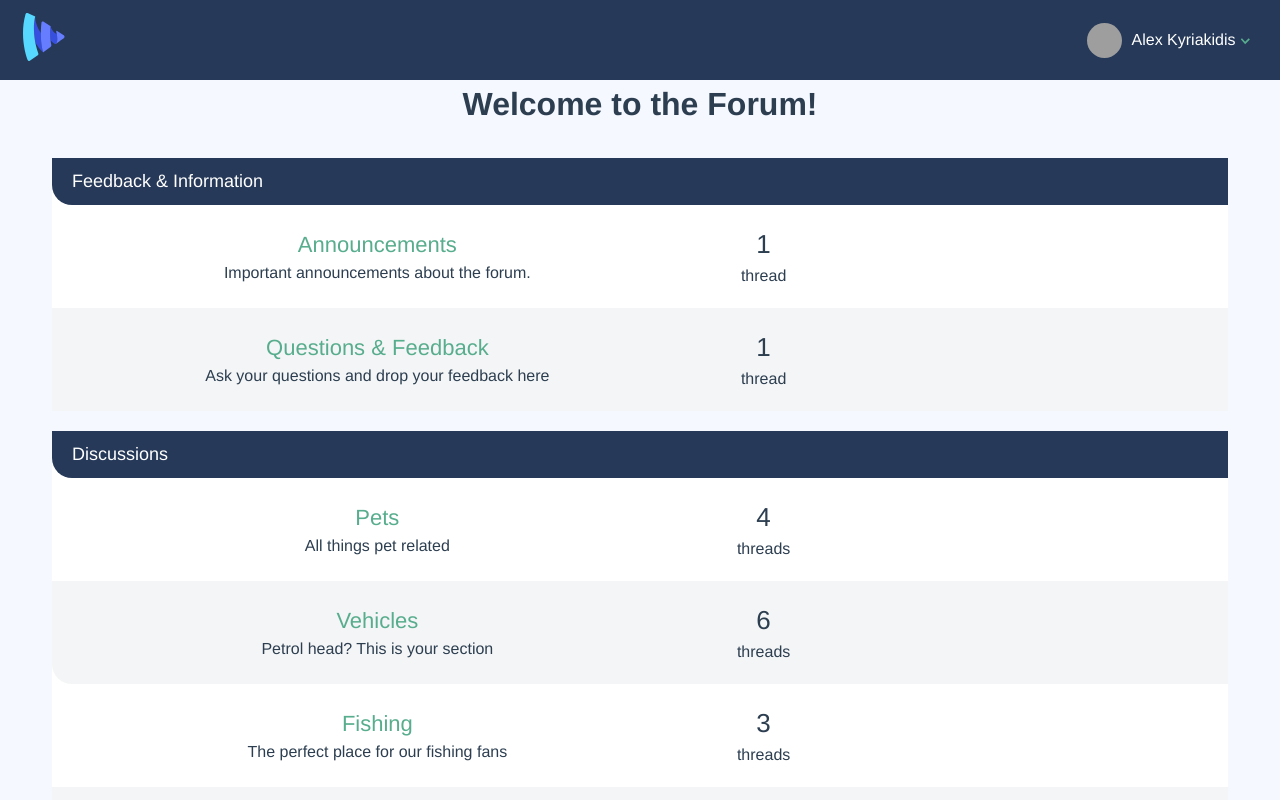
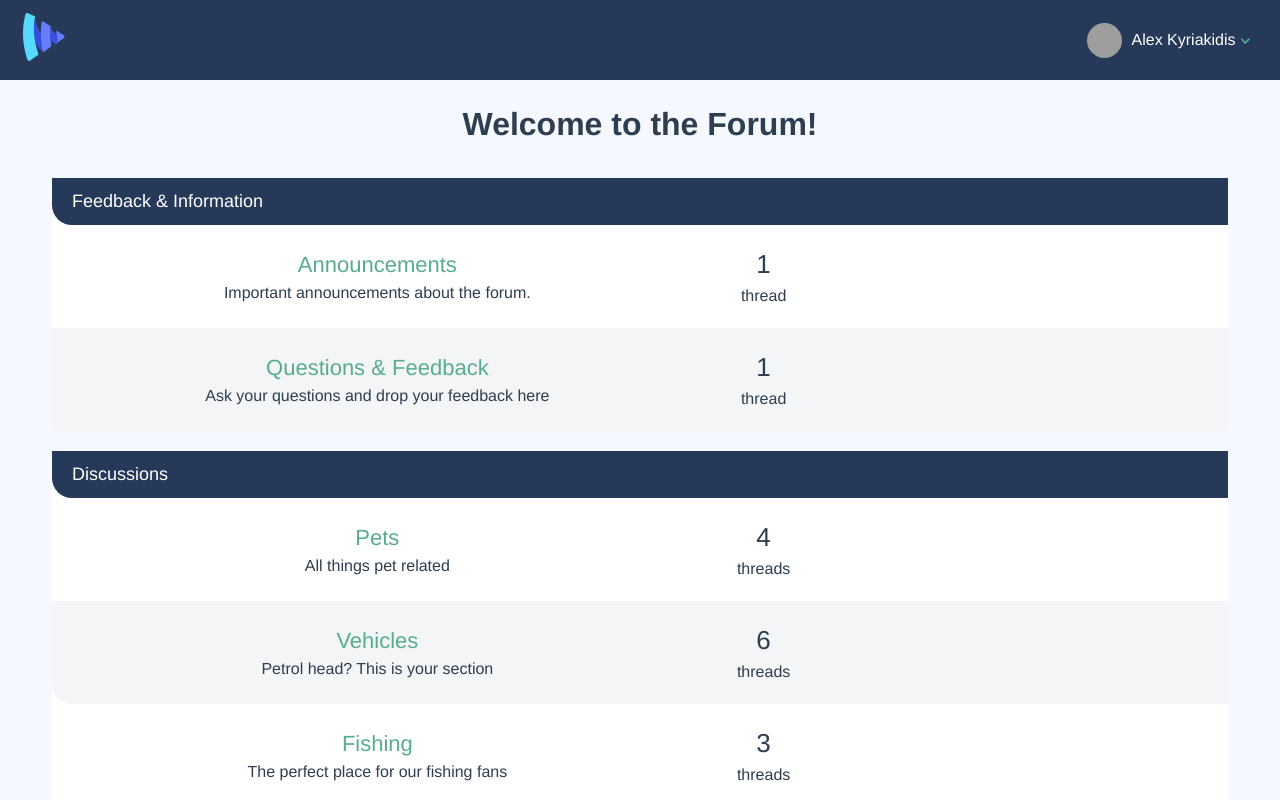
Before and after one commit to training-yoyosan/vue3-forum, a Vue app: page / in a window 1280 px wide. Shown: the top 800 px of the page. Built offline with nearby package versions, Linux system fonts and the light colour scheme; grey boxes are pictures that could not be loaded.

Commit message:
fix header top spacing on Home page

```diff
--- a/src/views/Home.vue
+++ b/src/views/Home.vue
@@ -1,5 +1,5 @@
 <template>
-  <h1>Welcome to the Forum!</h1>
+  <h1 class="push-top">Welcome to the Forum!</h1>
   <div class="col-full">
     <CategoryList :categories="categories" />
   </div>
```
